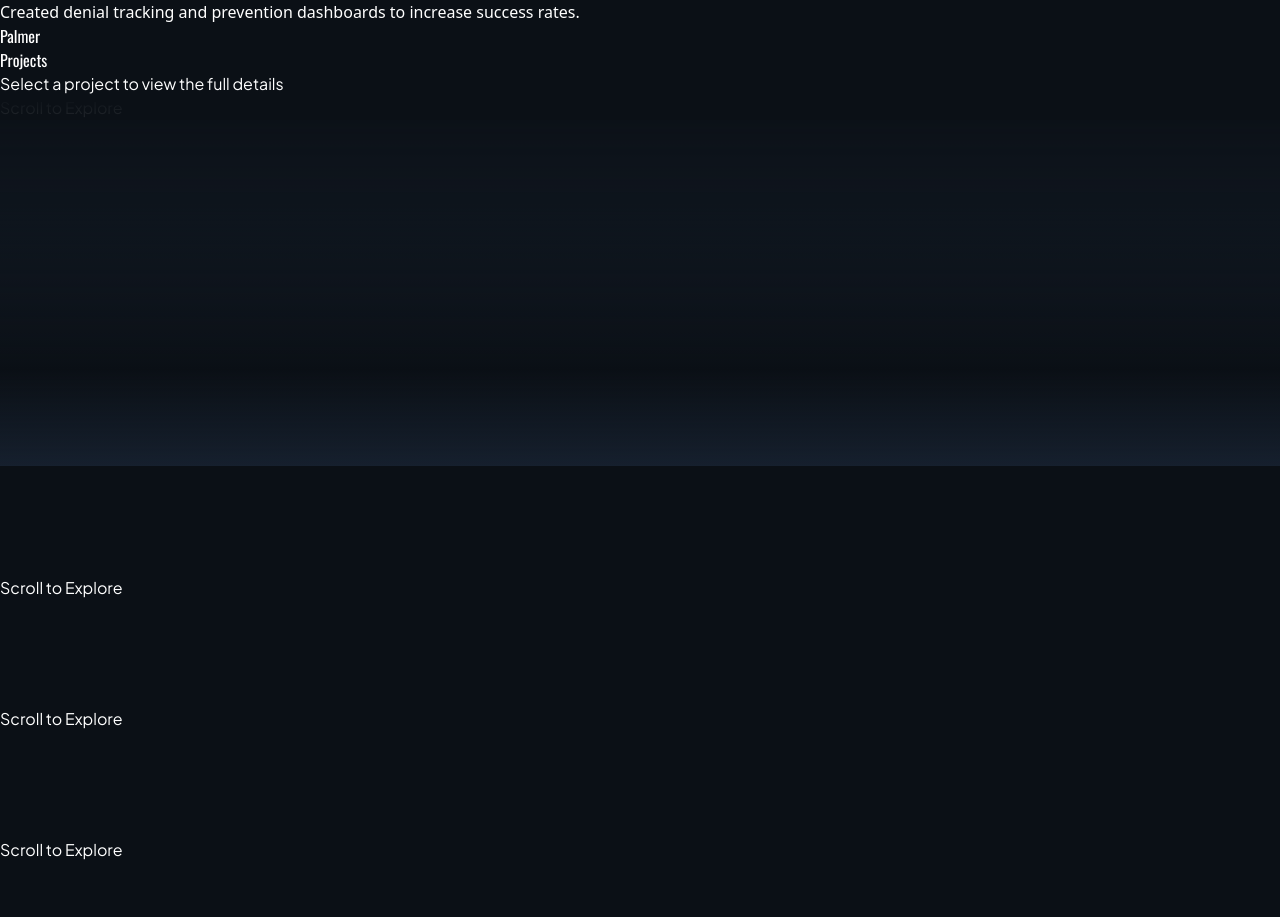
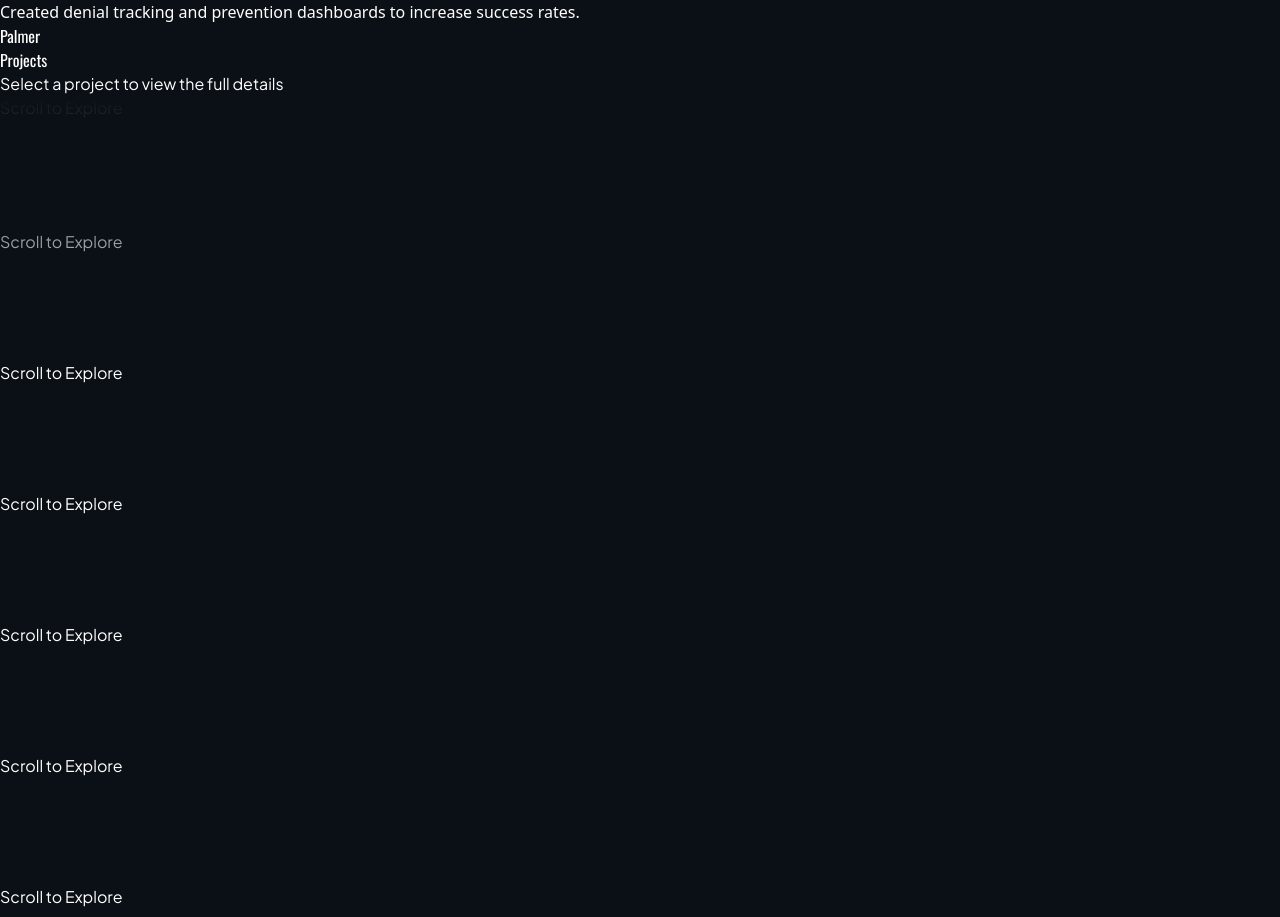
Before and after one commit to CanyenPalmer/PortfolioBasics, a Next.js app: page / in a window 1280 px wide. Shown: the part 6565-7482 px from the top of the page. Built offline with nearby package versions, Linux system fonts and the light colour scheme.

Commit message:
Update ProjectsHUD.tsx

```diff
--- a/src/components/ProjectsHUD.tsx
+++ b/src/components/ProjectsHUD.tsx
@@ -264,10 +264,10 @@ function ProjectsHeader() {
 function LeftRail({ height }: { height?: number | null }) {
   const [paused, setPaused] = React.useState(false);
 
-  // ⬇️ Only change: start top fade sooner so text is fully invisible before clipping
-  const TOP_FADE = 250;    // was 96 — start fade earlier at the top
-  const BOTTOM_FADE = 96;  // unchanged
-  const SPEED = 22;        // px/sec scroll speed
+  // ⬇️ Only change: keep mask fade; remove color overlays to prevent visible boxes.
+  const TOP_FADE = 250;
+  const BOTTOM_FADE = 96;
+  const SPEED = 22; // px/sec scroll speed
 
   // Measure the *unrotated* label width, used as row height once rotated 90°
   const measureRef = React.useRef<HTMLSpanElement | null>(null);
@@ -343,16 +343,6 @@ function LeftRail({ height }: { height?: number | null }) {
           >
             Scroll to Explore
           </span>
-
-          {/* vignettes for fallback polish */}
-          <div
-            className="pointer-events-none absolute inset-x-0 top-0"
-            style={{ height: TOP_FADE, backgroundImage: "linear-gradient(to bottom, #16202e, transparent)" }}
-          />
-          <div
-            className="pointer-events-none absolute inset-x-0 bottom-0"
-            style={{ height: BOTTOM_FADE, backgroundImage: "linear-gradient(to top, #16202e, transparent)" }}
-          />
 
           {/* moving column */}
           <div className="absolute inset-0">
```
